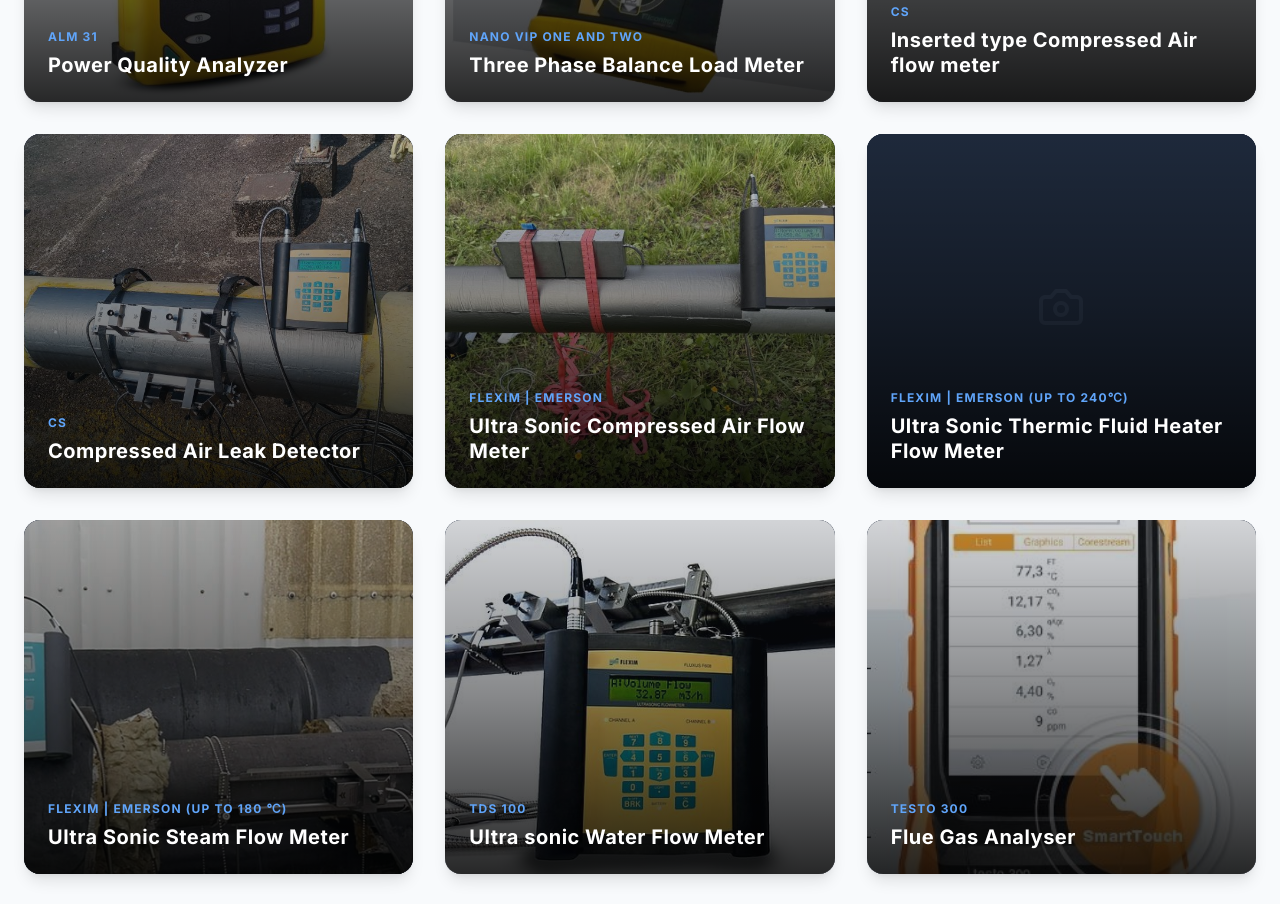
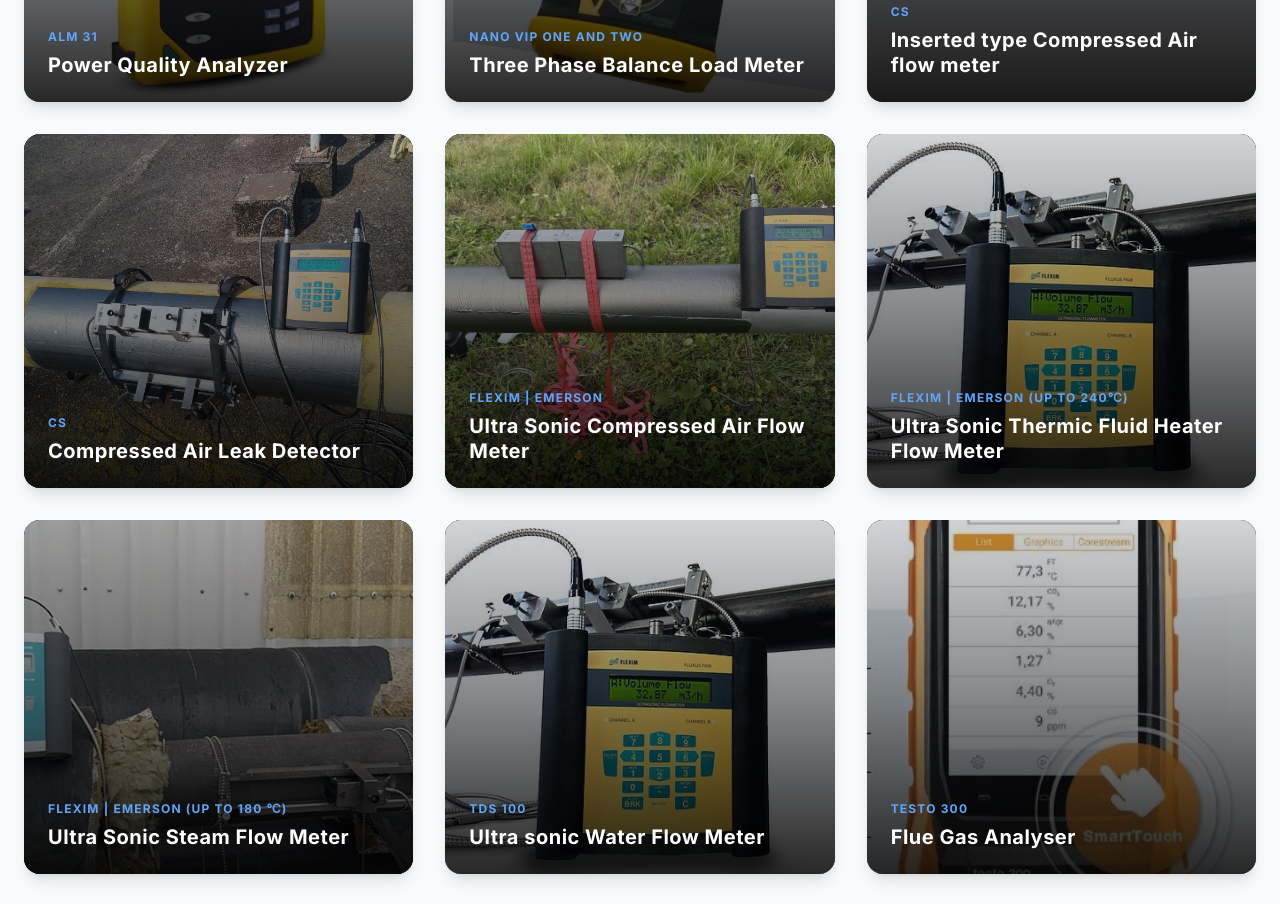
Before and after one commit to parita-fataniya/limbaja, a Next.js app: page /instrument in a window 1280 px wide. Shown: the part 1320-2224 px from the top of the page. Built offline with nearby package versions, Linux system fonts and the light colour scheme; grey boxes are pictures that could not be loaded.

Commit message:
feat: add image for Ultra Sonic Thermic Fluid Heater Flow Meter instrument data.

```diff
--- a/app/instrument/InstrumentData.ts
+++ b/app/instrument/InstrumentData.ts
@@ -10,7 +10,7 @@
     { name: "Inserted type Compressed Air flow meter", make: "CS", image: "/instrument/3Inserted.jpg" },
     { name: "Compressed Air Leak Detector", make: "CS", image: "/instrument/flexim-ultrasonic-compressed-air.png" },
     { name: "Ultra Sonic Compressed Air Flow Meter", make: "Flexim | Emerson", image: "/instrument/flexim-compressed-air-flow-meter.jpg" },
-    { name: "Ultra Sonic Thermic Fluid Heater Flow Meter", make: "Flexim | Emerson (up to 240℃)" },
+    { name: "Ultra Sonic Thermic Fluid Heater Flow Meter", make: "Flexim | Emerson (up to 240℃)", image: "/instrument/flexim-ultrasonic-water-flow-meter.jpg" },
     { name: "Ultra Sonic Steam Flow Meter", make: "Flexim | Emerson (Up to 180 ℃)", image: "/instrument/flexim-steam-flow-meter.jpg" },
     { name: "Ultra sonic Water Flow Meter", make: "TDS 100", image: "/instrument/flexim-ultrasonic-water-flow-meter.jpg" },
     { name: "Flue Gas Analyser", make: "Testo 300", image: "/instrument/testo-300-flue-gas-analyser.jpg" },
```
